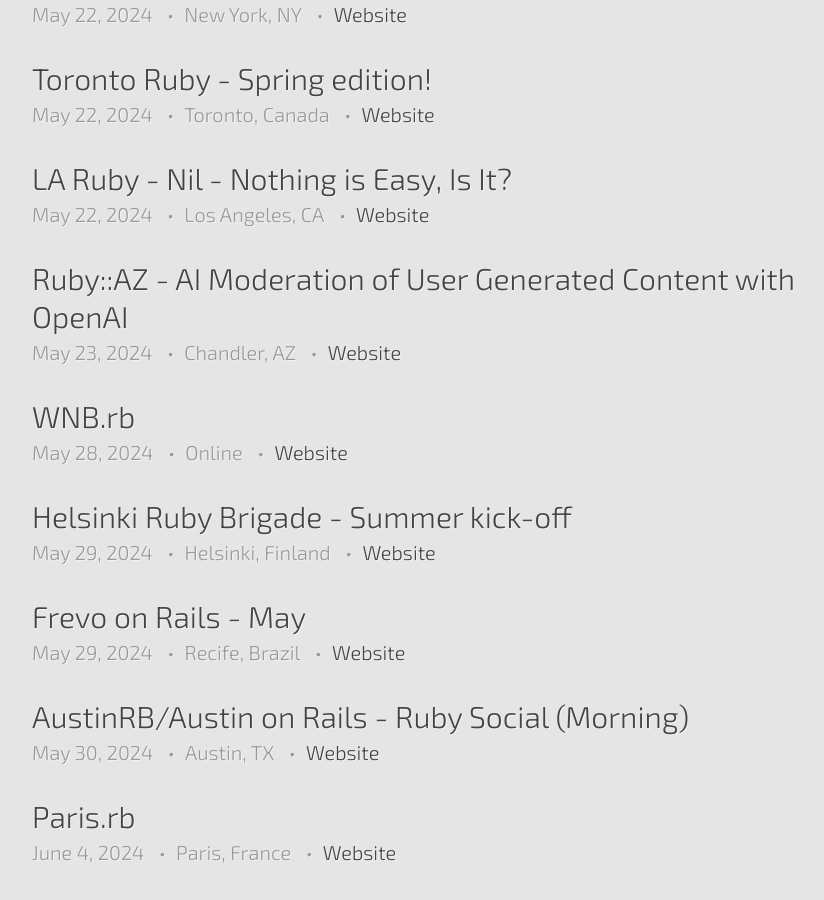
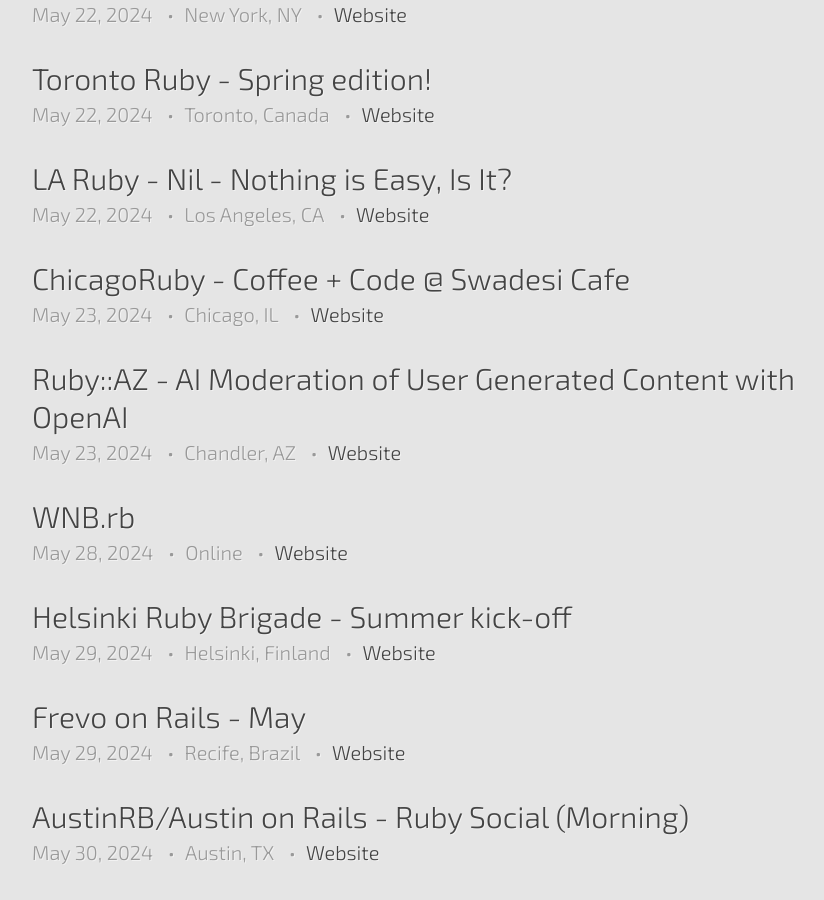
Before and after one commit to ruby-conferences/ruby-conferences.github.io, a Jekyll site: the page built from meetups/index.html, in a window 1280 px wide and 900 px high, scrolled down 702 px. Shown: the whole window, without its empty margins (208-1032 px from the left). Built offline with Jekyll 4.4.1, drawn with Linux system fonts in a browser that asks for light colours.

Commit message:
Add ChicagoRuby May Event (#637)

```diff
--- a/_data/meetups.yml
+++ b/_data/meetups.yml
@@ -439,6 +439,13 @@
   end_time: 20:00:00 PDT
   url: https://www.meetup.com/de-DE/laruby/events/300616988
 
+- name: ChicagoRuby - Coffee + Code @ Swadesi Cafe
+  location: Chicago, IL
+  date: 2024-05-23
+  start_time: 14:00:00 CDT
+  end_time: 16:00:00 CDT
+  url: https://www.meetup.com/chicagoruby/events/301104045
+
 - name: Ruby::AZ - AI Moderation of User Generated Content with OpenAI
   location: Chandler, AZ
   date: 2024-05-23
```
